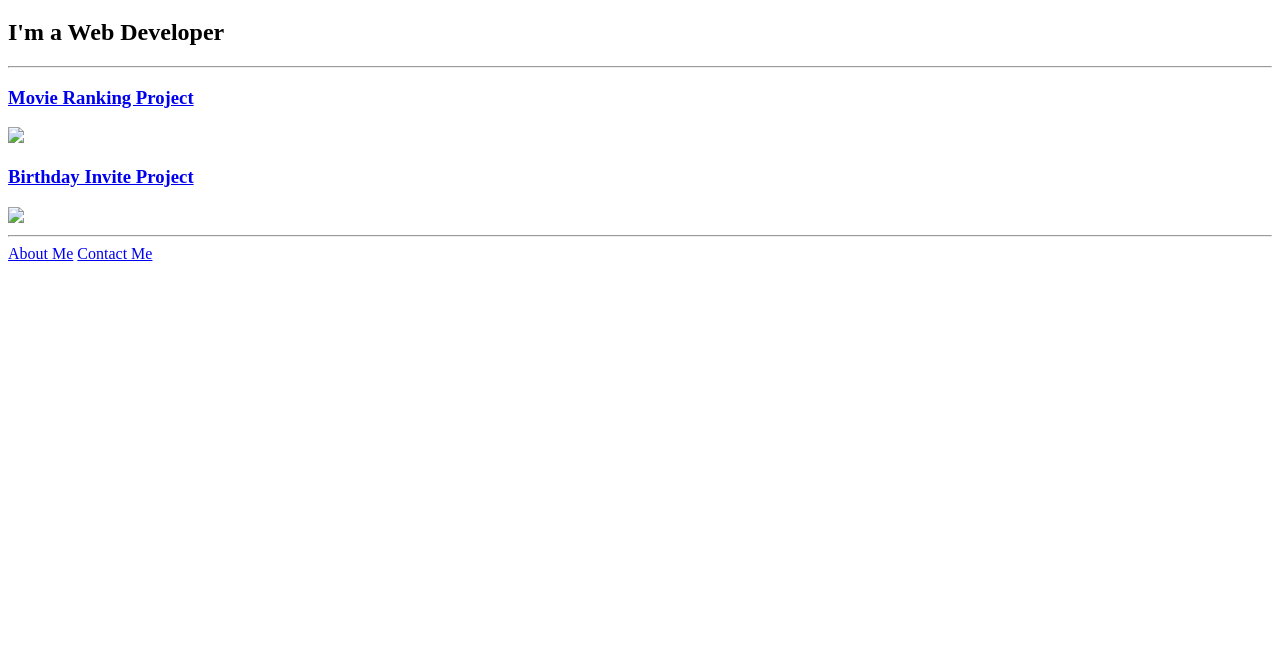
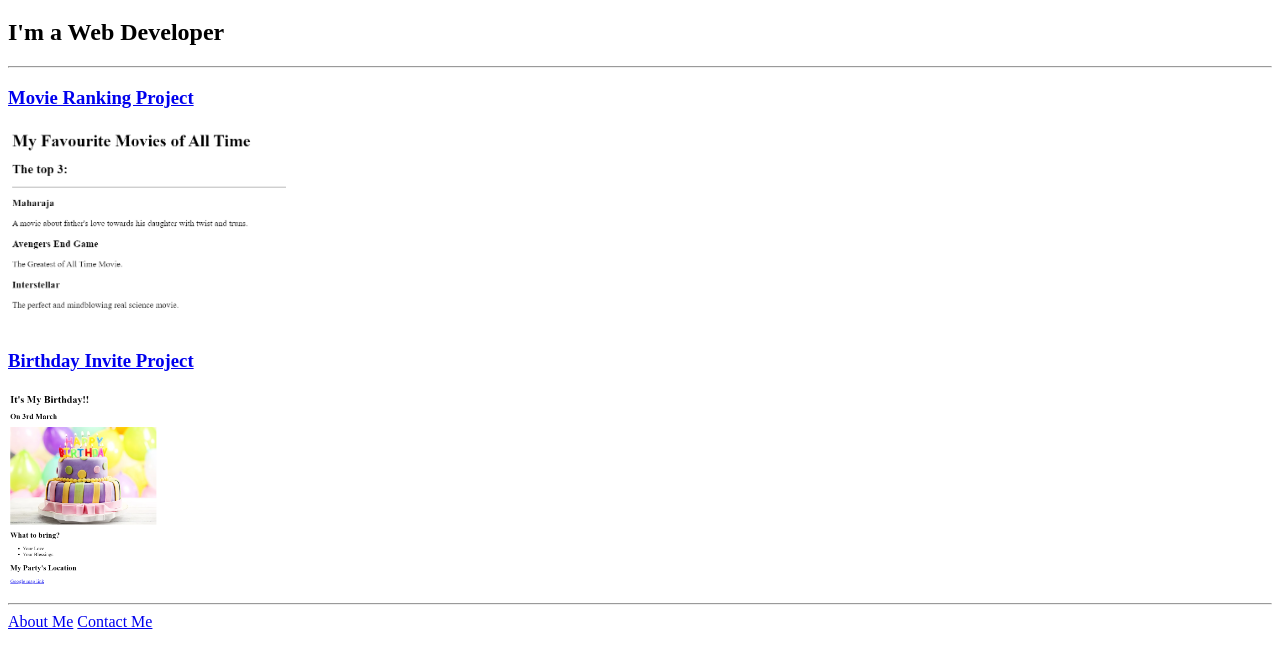
Before and after one commit to AlaguNiranjan/html.portfolio, a plain HTML site: page index.html in a window 1280 px wide. Shown: the part 61-726 px from the top of the page. Drawn offline with Linux system fonts and the light colour scheme.

Commit message:
Add files via upload

```diff
--- a/index.html
+++ b/index.html
@@ -10,9 +10,9 @@
         <h2>I'm a Web Developer</h2>
         <hr />
         <a href="./public/movie-ranking.html"><h3>Movie Ranking Project</h3></a>
-        <img src="./public/MR project.png" height="200" />
+        <img src="./assets/images/MR project.png" height="200" />
         <a href="./public/birthday-invite.html"><h3>Birthday Invite Project</h3></a>
-        <img src="./public/B'day invite project.png" height="200" />
+        <img src="./assets/images/B'day invite project.png" height="200" />
 <hr />
     <a href="./public/about.html">About Me</a>
     <a href="./public/contact.html">Contact Me</a>
```
